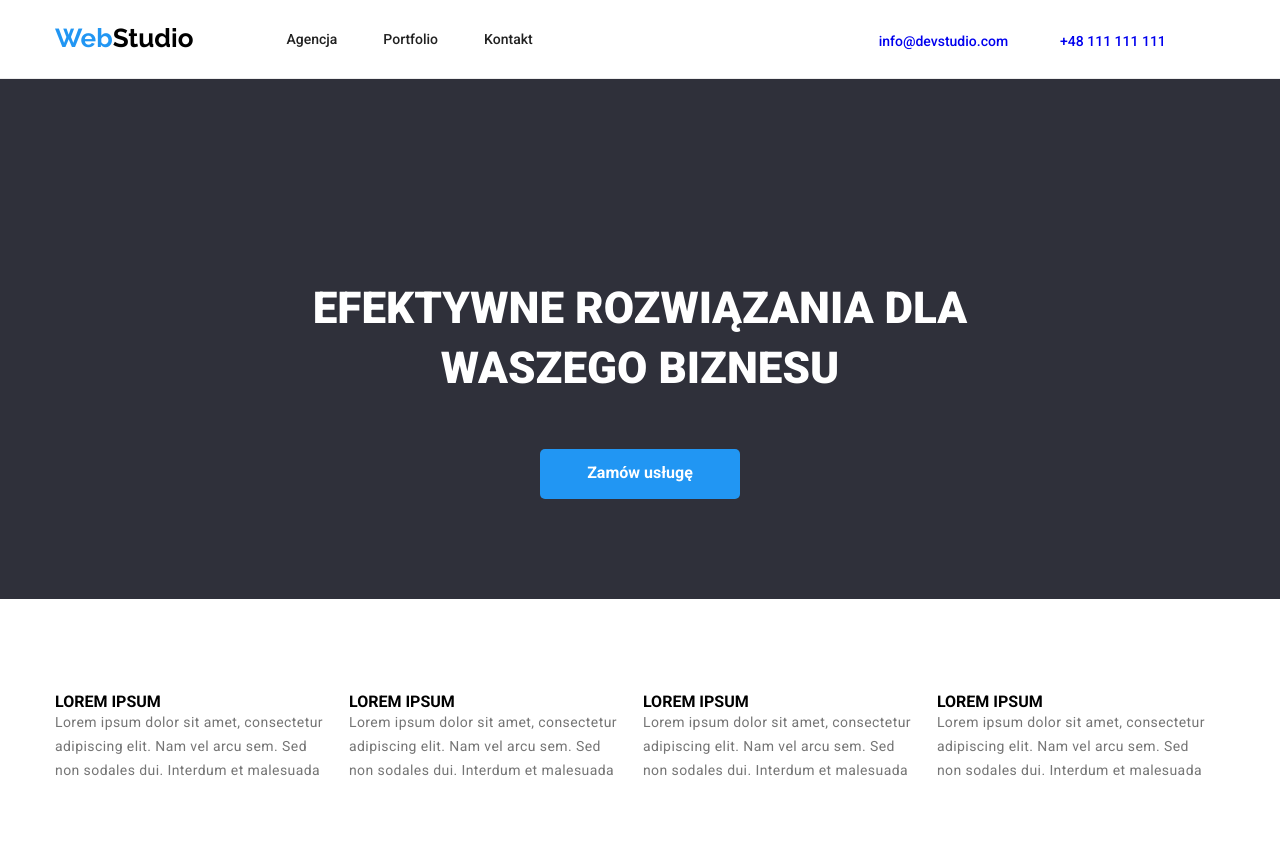
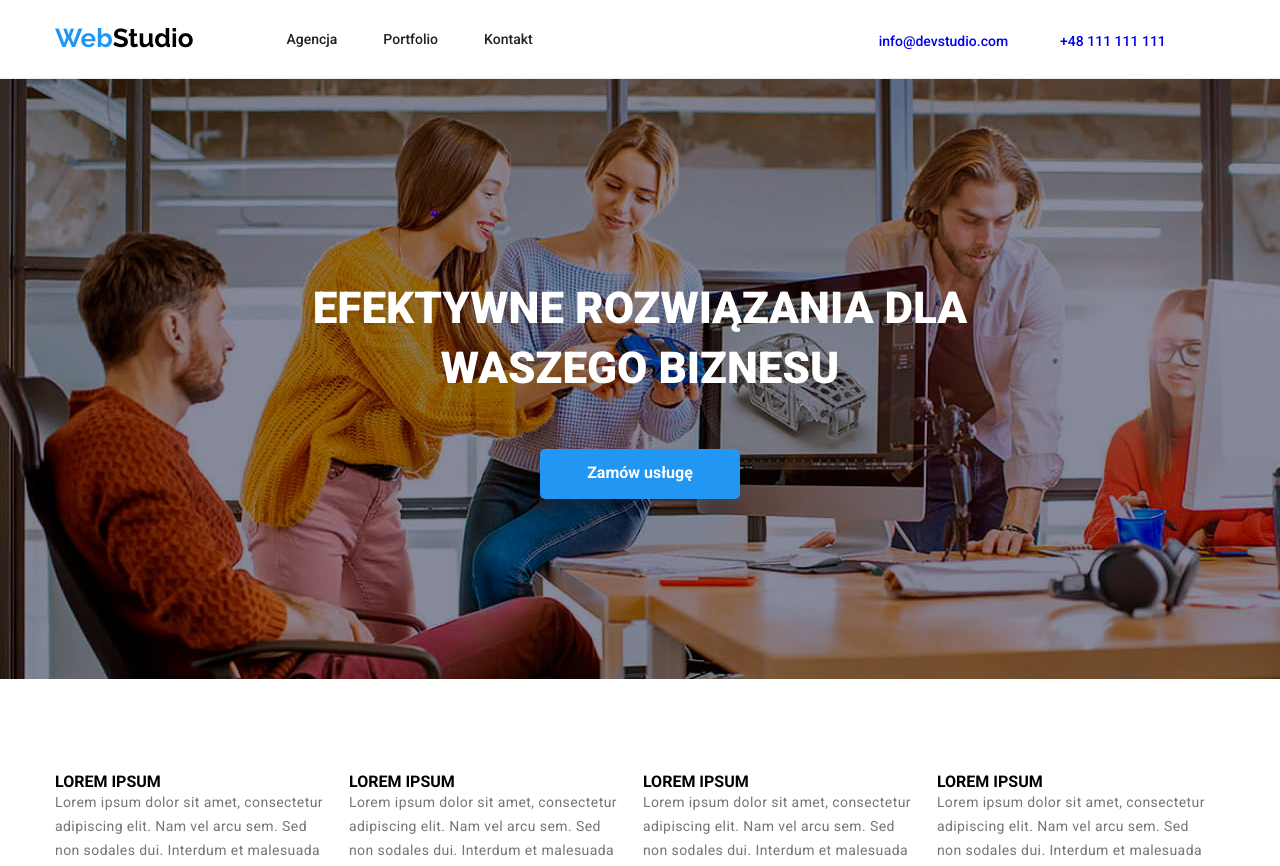
Before and after one commit to kamiltrzmiel/goit-markup-hw-04, a plain HTML site: page index.html in a window 1280 px wide. Shown: the top 866 px of the page. Drawn offline with nearby package versions, Linux system fonts and the light colour scheme.

Commit message:
add background img index - ../index/

```diff
--- a/css/styles.css
+++ b/css/styles.css
@@ -154,8 +154,9 @@ body {
 
 /*-----MOTTO-----*/
 .motto {
-  padding: 200px 0px 200px 0px;
+  padding: 200px 0px 280px 0px;
   background-color: var(--page-color-back);
+  background-image: url(../images/back_ground_image_motto.jpg);
   display: flex;
   justify-content: center;
   align-items: center;
```
Also changed, not shown: images/back_ground_image_motto.jpg (added).
